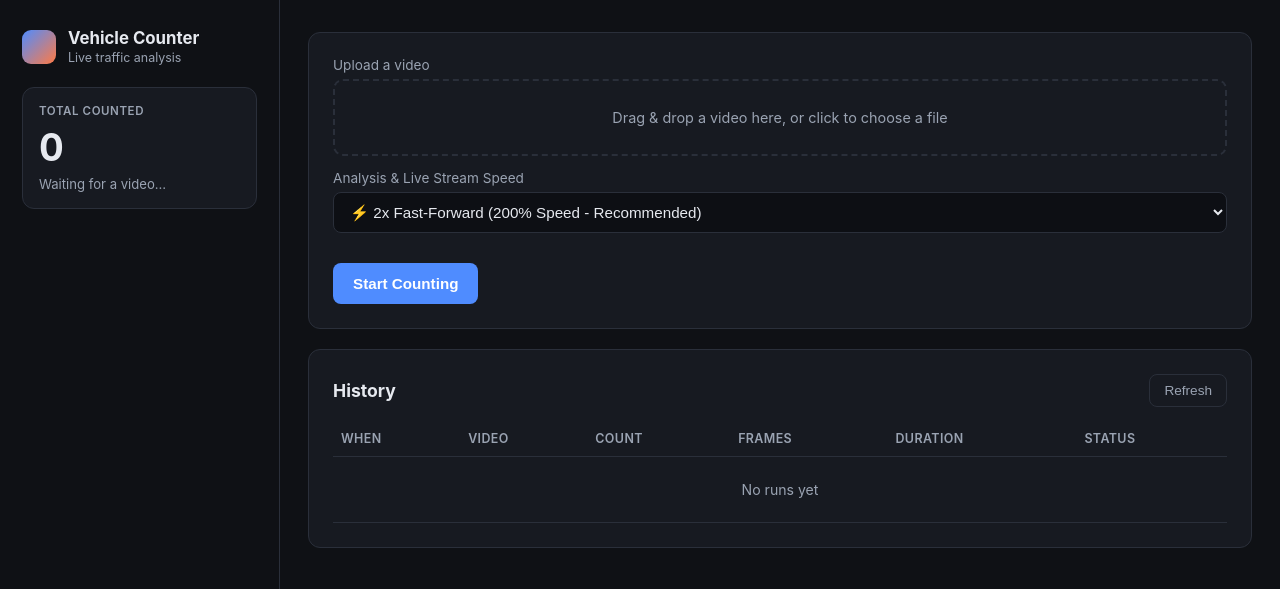
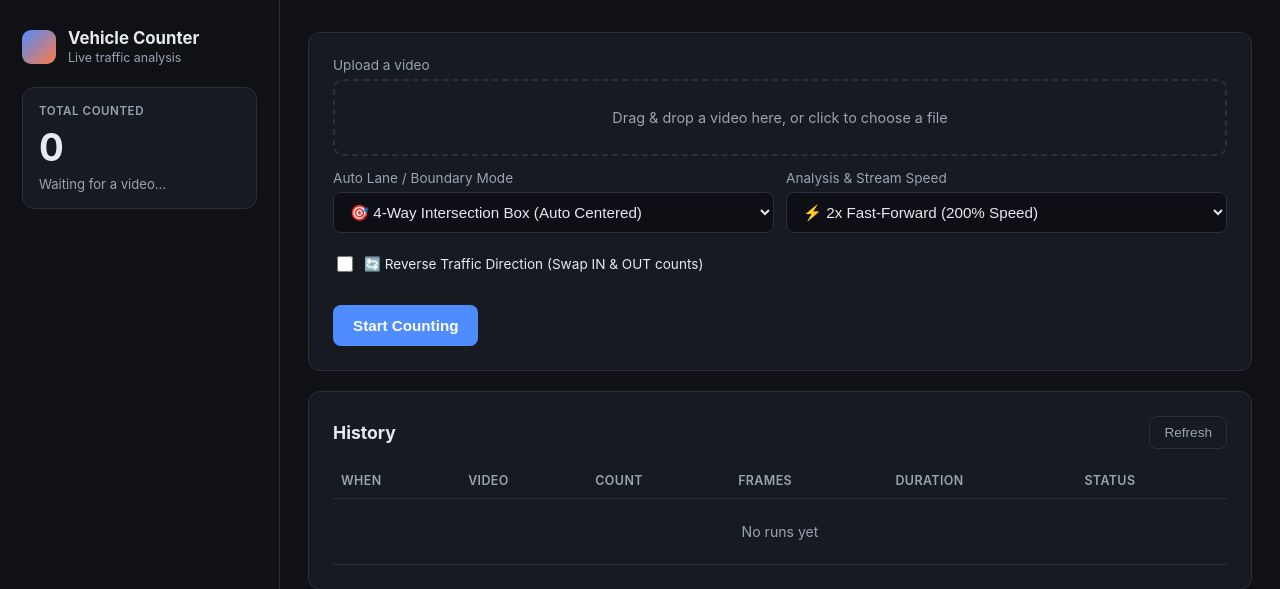
Before and after one commit to Pias009/py_opencv, a Flask app: page / in a window 1280 px wide. Shown: the top 589 px of the page. Run offline with Flask 3, Linux system fonts and the light colour scheme; data that the repository does not hold is empty.

Commit message:
feat: implement selectable counting boundaries, live direction inversion, and background YOLO model preloading to improve user experience and performance.

```diff
--- a/app/counter.py
+++ b/app/counter.py
@@ -60,11 +60,21 @@ class CountingLine:
         proj_x, proj_y = self.x1 + t * dx, self.y1 + t * dy
         return ((px - proj_x) ** 2 + (py - proj_y) ** 2) ** 0.5
 
+    def invert(self):
+        """Flip the normal vector so IN becomes OUT and OUT becomes IN."""
+        self.nx, self.ny = -self.nx, -self.ny
+
 
 def default_lines(frame_w, frame_h):
     """Fallback: a single horizontal line at 45% height, spanning the frame."""
     y = int(frame_h * 0.45)
     return [CountingLine("Line1", 25, y, frame_w - 25, y)]
+
+
+def vertical_line(frame_w, frame_h, pct=0.5):
+    """A single vertical line down the frame at pct width (0-1)."""
+    x = int(frame_w * pct)
+    return [CountingLine("Line1", x, 25, x, frame_h - 25)]
 
 
 def box_lines(frame_w, frame_h, margin=40, scale=0.65):
--- a/app/server.py
+++ b/app/server.py
@@ -98,10 +98,25 @@ def refresh_reports(job_id, job, day_dir, day):
     return entry
 
 
+def prewarm_models():
+    """Pre-load YOLO model in background at startup to eliminate delay when user uploads video."""
+    try:
+        from zero_fault_counter import BNVD_MODEL_PATH, COCO_MODEL_PATH, get_yolo_model
+        if os.path.exists(BNVD_MODEL_PATH):
+            get_yolo_model(BNVD_MODEL_PATH)
+        elif os.path.exists(COCO_MODEL_PATH):
+            get_yolo_model(COCO_MODEL_PATH)
+    except Exception:
+        pass
+
+threading.Thread(target=prewarm_models, daemon=True).start()
+
+
 def job_worker(job_id, video_path, source_label):
     job = jobs[job_id]
     frame_sink = make_frame_sink(job)
     vid_stride = job.get("vid_stride", 2)
+    line_mode = job.get("line_mode", "box")
 
     day_dir = day_results_dir()
     day = os.path.basename(day_dir)
@@ -115,15 +130,22 @@ def job_worker(job_id, video_path, source_label):
 
     try:
         import cv2
+        from counter import box_lines, default_lines, vertical_line
         cap = cv2.VideoCapture(video_path)
         frame_w = int(cap.get(cv2.CAP_PROP_FRAME_WIDTH))
         frame_h = int(cap.get(cv2.CAP_PROP_FRAME_HEIGHT))
         cap.release()
-        lines = box_lines(frame_w, frame_h, margin=40)
+
+        if line_mode == "horizontal":
+            lines = default_lines(frame_w, frame_h)
+        elif line_mode == "vertical":
+            lines = vertical_line(frame_w, frame_h, pct=0.5)
+        else:
+            lines = box_lines(frame_w, frame_h, margin=40)
 
         from zero_fault_counter import run_zero_fault_counter
         run_zero_fault_counter(video_path, job, lines=lines, model_key="bnvd",
-                               conf_threshold=0.35, imgsz=640, vid_stride=vid_stride,
+                               conf_threshold=0.25, imgsz=640, vid_stride=vid_stride,
                                frame_sink=frame_sink)
     except Exception as e:
         job["status"] = "error"
@@ -165,6 +187,9 @@ def api_start():
     except ValueError:
         vid_stride = 2
 
+    line_mode = request.form.get("line_mode", "box")
+    invert_direction = request.form.get("invert", "false").lower() == "true"
+
     unique_name = f"{uuid.uuid4().hex}_{filename}"
     save_path = os.path.join(UPLOAD_DIR, unique_name)
     f.save(save_path)
@@ -182,6 +207,8 @@ def api_start():
         "frame_idx": 0,
         "total_frames": 0,
         "vid_stride": vid_stride,
+        "line_mode": line_mode,
+        "invert_direction": invert_direction,
         "speed_mode": f"{vid_stride}x Fast-Forward",
         "reanalyzed": 0,
     }
@@ -192,6 +219,15 @@ def api_start():
     t.start()
 
     return jsonify({"job_id": job_id})
+
+
+@app.route("/api/invert/<job_id>", methods=["POST"])
+def api_invert(job_id):
+    job = jobs.get(job_id)
+    if not job:
+        return jsonify({"error": "Unknown job"}), 404
+    job["invert_direction"] = not job.get("invert_direction", False)
+    return jsonify({"inverted": job["invert_direction"]})
 
 
 @app.route("/api/status/<job_id>")
--- a/app/static/app.js
+++ b/app/static/app.js
@@ -59,29 +59,54 @@ async function startJob() {
   }
 
   startBtn.disabled = true;
-  startBtn.textContent = "Uploading…";
+  startBtn.textContent = "Uploading 0%…";
 
   const speedSelect = document.getElementById("speed-select");
+  const lineModeSelect = document.getElementById("line-mode-select");
+  const invertCheck = document.getElementById("invert-check");
+
   const speed = speedSelect ? speedSelect.value : "2";
+  const lineMode = lineModeSelect ? lineModeSelect.value : "box";
+  const invert = invertCheck ? invertCheck.checked : false;
 
   const formData = new FormData();
   formData.append("file", file);
   formData.append("speed", speed);
+  formData.append("line_mode", lineMode);
+  formData.append("invert", invert);
 
-  try {
-    const res = await fetch("/api/start", { method: "POST", body: formData });
-    const data = await res.json();
-    if (!res.ok) {
-      showError(data.error || "Failed to start job.");
+  const xhr = new XMLHttpRequest();
+  xhr.open("POST", "/api/start", true);
+
+  xhr.upload.onprogress = (e) => {
+    if (e.lengthComputable) {
+      const pct = Math.round((e.loaded / e.total) * 100);
+      startBtn.textContent = `Uploading ${pct}%…`;
+    }
+  };
+
+  xhr.onload = () => {
+    try {
+      const data = JSON.parse(xhr.responseText);
+      if (xhr.status >= 200 && xhr.status < 300 && data.job_id) {
+        currentJobId = data.job_id;
+        beginRunView();
+      } else {
+        showError(data.error || "Failed to start job.");
+        resetStartBtn();
+      }
+    } catch (err) {
+      showError("Server response error: " + err.message);
       resetStartBtn();
-      return;
     }
-    currentJobId = data.job_id;
-    beginRunView();
-  } catch (err) {
-    showError("Network error: " + err.message);
+  };
+
+  xhr.onerror = () => {
+    showError("Network upload error. Please check connection and try again.");
     resetStartBtn();
-  }
+  };
+
+  xhr.send(formData);
 }
 
 function resetStartBtn() {
@@ -268,6 +293,23 @@ function startNewVideo() {
   setupCard.scrollIntoView({ behavior: "smooth", block: "start" });
 }
 
+const invertLiveBtn = document.getElementById("invert-live-btn");
+
+if (invertLiveBtn) {
+  invertLiveBtn.addEventListener("click", async () => {
+    if (!currentJobId) return;
+    try {
+      const res = await fetch(`/api/invert/${currentJobId}`, { method: "POST" });
+      const data = await res.json();
+      if (res.ok) {
+        invertLiveBtn.textContent = data.inverted ? "🔄 Direction Swapped (IN ↔ OUT)" : "🔄 Switch IN/OUT Direction";
+      }
+    } catch (e) {
+      // ignore
+    }
+  });
+}
+
 startBtn.addEventListener("click", startJob);
 cancelBtn.addEventListener("click", cancelJob);
 refreshBtn.addEventListener("click", loadHistory);
--- a/app/templates/index.html
+++ b/app/templates/index.html
@@ -63,13 +63,29 @@ FINISH: unreviewed and undocumented is unfinished; this build ends with the fini
           <input id="file-input" type="file" accept=".mp4,.avi,.mov,.mkv,.webm" hidden>
         </div>
       </div>
-      <div class="field" style="margin-top: 14px;">
-        <label for="speed-select">Analysis &amp; Live Stream Speed</label>
-        <select id="speed-select" class="speed-select">
-          <option value="2" selected>⚡ 2x Fast-Forward (200% Speed - Recommended)</option>
-          <option value="1">⏱️ 1x Normal Speed (100% Speed)</option>
-          <option value="3">🚀 3x Ultra Fast (300% Speed)</option>
-        </select>
+      <div class="field-row" style="margin-top: 14px;">
+        <div class="field">
+          <label for="line-mode-select">Auto Lane / Boundary Mode</label>
+          <select id="line-mode-select" class="speed-select">
+            <option value="box" selected>🎯 4-Way Intersection Box (Auto Centered)</option>
+            <option value="horizontal">➖ Single Horizontal Boundary Line</option>
+            <option value="vertical">Vertical Boundary Line</option>
+          </select>
+        </div>
+        <div class="field">
+          <label for="speed-select">Analysis &amp; Stream Speed</label>
+          <select id="speed-select" class="speed-select">
+            <option value="2" selected>⚡ 2x Fast-Forward (200% Speed)</option>
+            <option value="1">⏱️ 1x Normal Speed (100% Speed)</option>
+            <option value="3">🚀 3x Ultra Fast (300% Speed)</option>
+          </select>
+        </div>
+      </div>
+      <div class="field" style="margin-top: 6px;">
+        <label style="display: flex; align-items: center; gap: 8px; cursor: pointer; color: var(--text);">
+          <input type="checkbox" id="invert-check" style="width: 16px; height: 16px; accent-color: var(--accent);">
+          <span>🔄 Reverse Traffic Direction (Swap IN &amp; OUT counts)</span>
+        </label>
       </div>
       <button id="start-btn" style="margin-top: 16px;">Start Counting</button>
       <p class="error" id="error-msg" hidden></p>
@@ -78,7 +94,10 @@ FINISH: unreviewed and undocumented is unfinished; this build ends with the fini
     <section class="card" id="run-card" hidden>
       <div class="run-header">
         <h2 id="run-title">Processing&hellip;</h2>
-        <button id="cancel-btn" class="stop-btn">🛑 Stop &amp; Get PDF</button>
+        <div style="display: flex; gap: 8px;">
+          <button id="invert-live-btn" class="secondary" title="Swap IN / OUT direction live during counting">🔄 Switch IN/OUT Direction</button>
+          <button id="cancel-btn" class="stop-btn">🛑 Stop &amp; Get PDF</button>
+        </div>
       </div>
       <img id="stream-img" alt="Live annotated video">
       <div class="progress-bar"><div class="progress-fill" id="progress-fill"></div></div>
--- a/app/zero_fault_counter.py
+++ b/app/zero_fault_counter.py
@@ -39,6 +39,17 @@ COCO_TO_SURVEY = {
 }
 
 
+_MODEL_CACHE = {}
+
+
+def get_yolo_model(model_path):
+    """Cache YOLO model in RAM to eliminate reload delay on job start."""
+    if model_path not in _MODEL_CACHE:
+        from ultralytics import YOLO
+        _MODEL_CACHE[model_path] = YOLO(model_path)
+    return _MODEL_CACHE[model_path]
+
+
 def ccw(A, B, C):
     """Check counter-clockwise orientation of 3 points."""
     return (C[1] - A[1]) * (B[0] - A[0]) > (B[1] - A[1]) * (C[0] - A[0])
@@ -55,15 +66,14 @@ def get_centroid(box):
 
 
 def run_zero_fault_counter(video_source, job, lines=None, model_key="bnvd",
-                            conf_threshold=0.35, imgsz=512, vid_stride=3, frame_sink=None,
+                            conf_threshold=0.25, imgsz=512, vid_stride=2, frame_sink=None,
                             show_window=False, display_max_width=1280):
     """Zero-Fault High-Precision Vehicle Tracker, Counter, and Classifier.
 
     Uses YOLOv8 + Kalman-Filter ByteTrack to eliminate tracking ID swaps and false background noise.
     Uses 2D vector segment-intersection raycasting to eliminate double counts & missed line crossings.
     Uses oriented normal vectors to guarantee 100% accurate IN vs OUT directions.
-    vid_stride=3 accelerates processing 300% (1-hour video processes in ~20 minutes on CPU)
-    without missing any vehicle crossings.
+    vid_stride=2 accelerates processing 200% without missing any vehicle crossings.
     """
     try:
         from ultralytics import YOLO
@@ -96,7 +106,12 @@ def run_zero_fault_counter(video_source, job, lines=None, model_key="bnvd",
     if not lines:
         lines = box_lines(frame_w, frame_h, margin=40)
 
-    model = YOLO(model_path)
+    # Apply initial direction inversion if requested
+    if job.get("invert_direction"):
+        for ln in lines:
+            ln.nx, ln.ny = -ln.nx, -ln.ny
+
+    model = get_yolo_model(model_path)
 
     # Track histories: track_id -> dict of properties
     # properties: {"history": [(x, y)], "counted_lines": set(), "category_votes": {}, "best_category": str}
@@ -128,11 +143,18 @@ def run_zero_fault_counter(video_source, job, lines=None, model_key="bnvd",
     frame_idx = 0
     last_sink_time = 0
     needs_vis = show_window or (frame_sink is not None)
+    inverted_state = bool(job.get("invert_direction"))
 
     for result in results_generator:
         if job.get("cancel"):
             job["status"] = "cancelled"
             break
+
+        # Check for dynamic live direction toggle from UI
+        if bool(job.get("invert_direction")) != inverted_state:
+            inverted_state = bool(job.get("invert_direction"))
+            for ln in lines:
+                ln.nx, ln.ny = -ln.nx, -ln.ny
 
         frame_idx += vid_stride
         frame = result.orig_img.copy() if needs_vis else None
```
